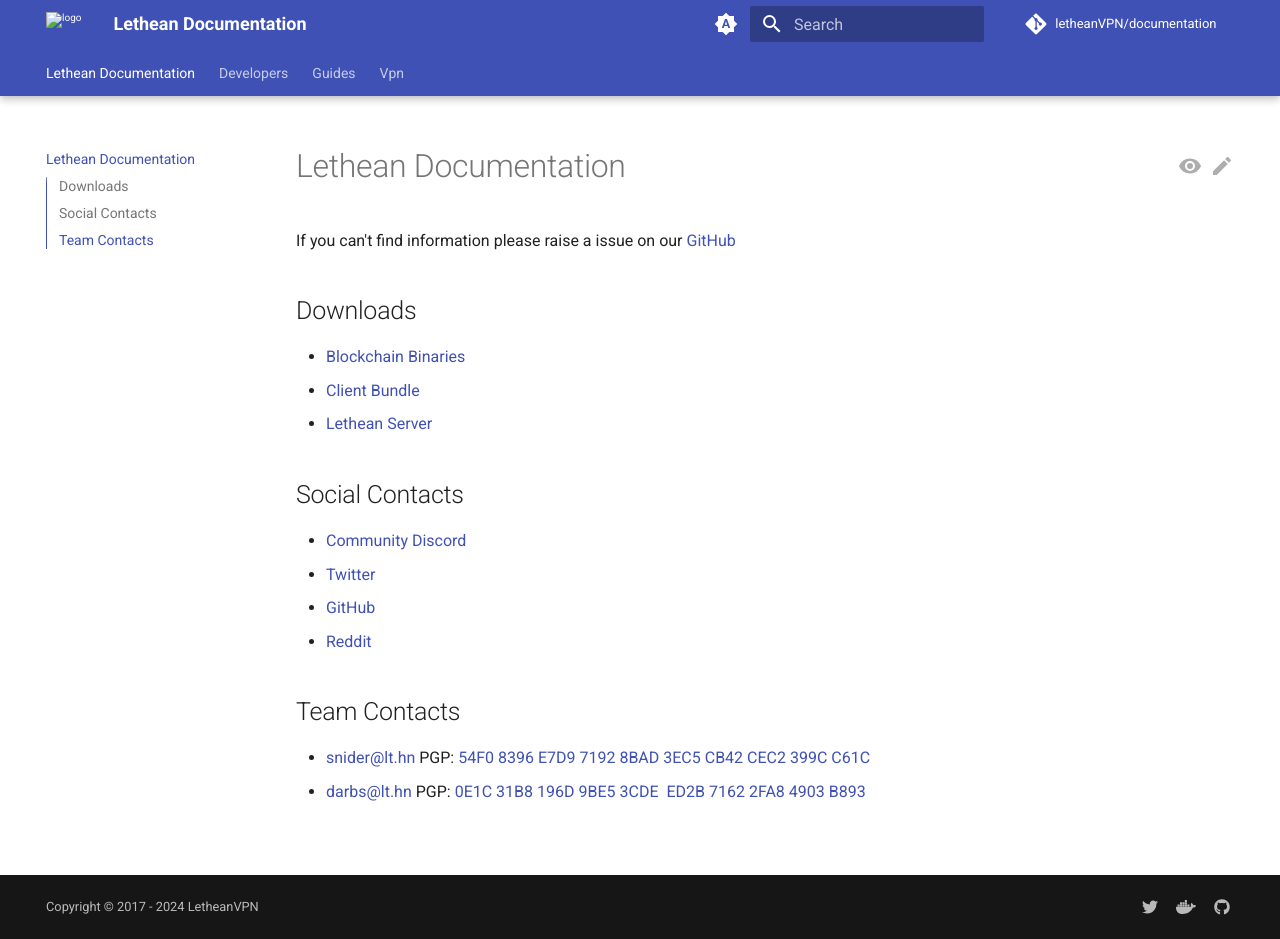
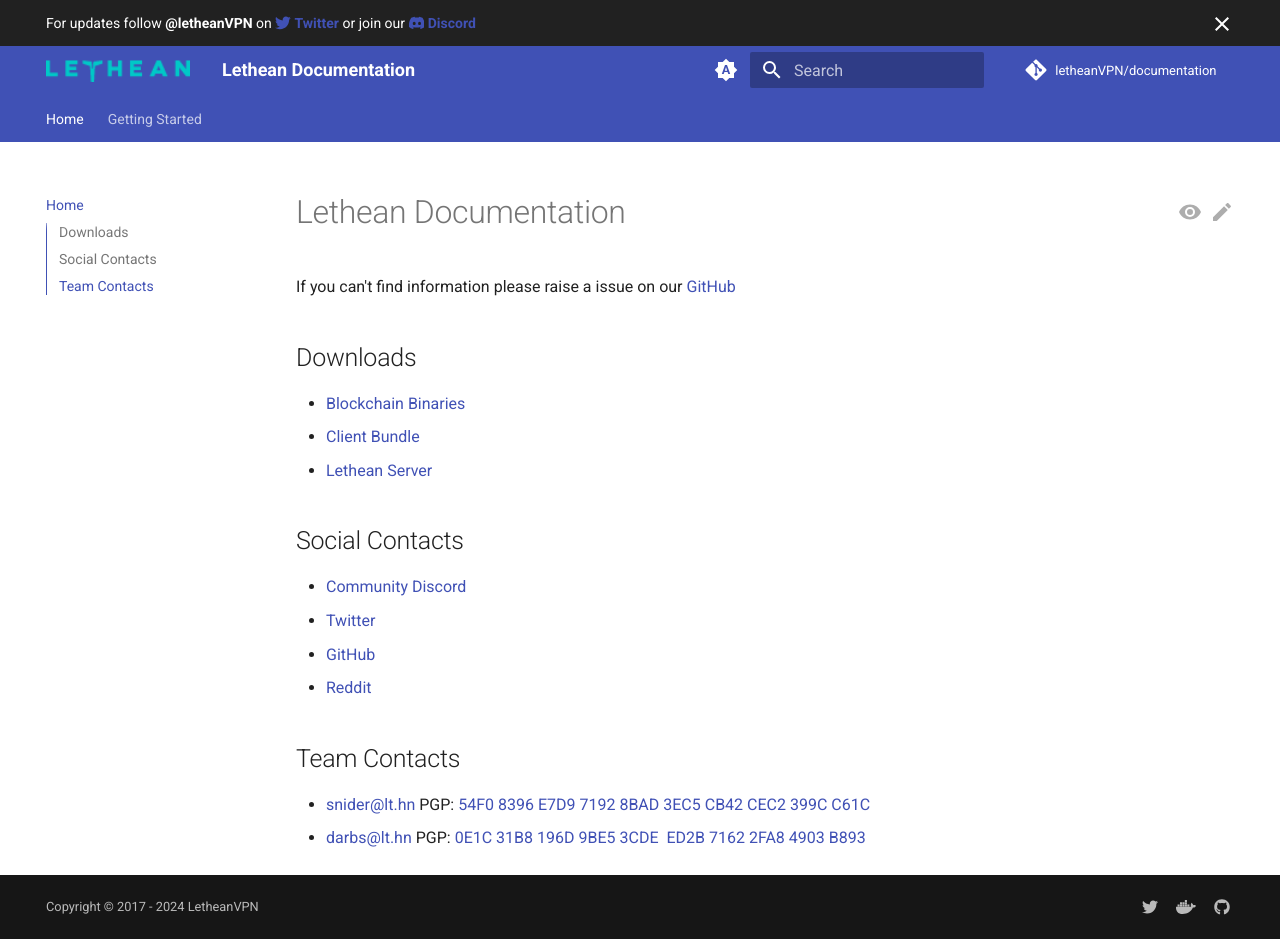
Before and after one commit to letheanVPN/documentation, an MkDocs documentation site: the page built from docs/index.md, in a window 1280 px wide and 939 px high. Built offline with MkDocs 1.6.1 and Material for MkDocs 9.7.7, drawn with Linux system fonts in a browser that asks for light colours; plug-ins that fetch from the network failed and are left out; comment, search, counter and statistics services are not loaded.

Commit message:
hardset topnav

```diff
--- a/mkdocs.yml
+++ b/mkdocs.yml
@@ -6,11 +6,12 @@
 site_url: https://lt.hn
 theme:
   name: material
+  custom_dir: overrides
   font:
     text: "Roboto"
     code: "Roboto Mono"
   language: en
-  logo: images/lethean-logo.png
+  logo: assets/images/lethean-logo.png
   icon:
     repo: fontawesome/brands/git-alt
     code: octicons/alert-24
@@ -38,6 +39,7 @@
         name: Switch to system preference
   features:
     - navigation.instant
+    - navigation.instant.prefetch
     - navigation.tracking
     - navigation.tabs
     - navigation.tabs.sticky
@@ -66,7 +68,7 @@
     - icon: fontawesome/brands/github
       link: https://github.com/letheanVPN
 extra_css:
-  - stylesheets/extra.css
+  - assets/stylesheets/extra.css
 plugins:
   - offline
   - privacy
@@ -104,3 +106,8 @@
   - pymdownx.emoji:
       emoji_index: !!python/name:material.extensions.emoji.twemoji
       emoji_generator: !!python/name:material.extensions.emoji.to_svg
+nav:
+  - Home: index.md
+  - Getting Started:
+    - Blockchain: getting-started/chain.md
+    - Wallet: getting-started/wallet.md
```
